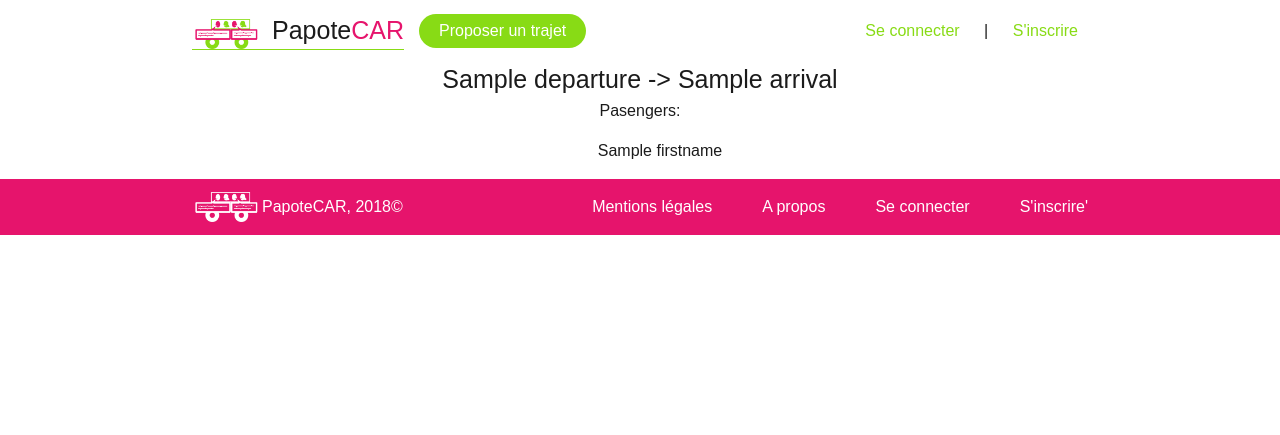
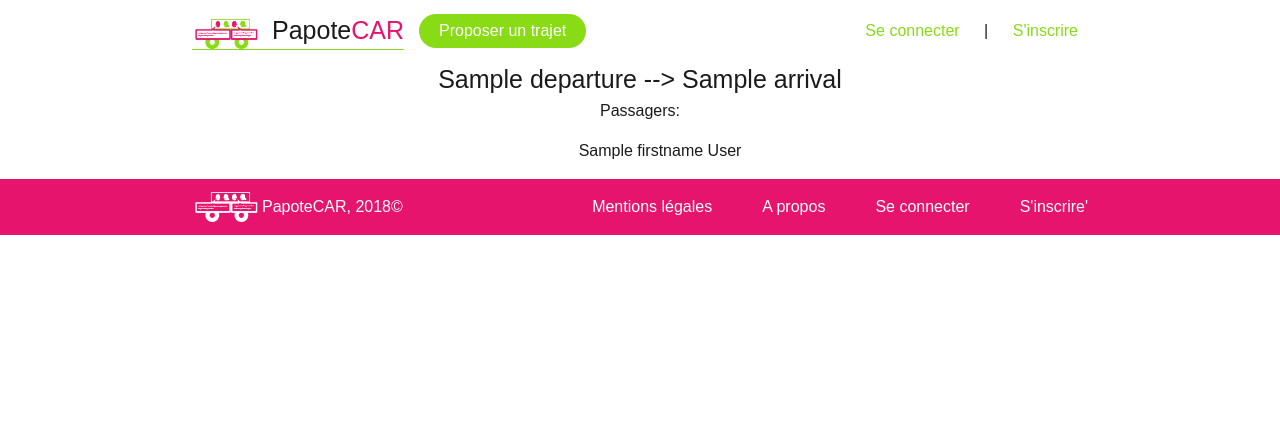
Before and after one commit to Val44300/papoteCar, a Symfony app: template templates/run/detailRun.html.twig in a window 1280 px wide. Shown: the top 435 px of the page. Run offline with Twig, Linux system fonts and the light colour scheme; the template is opened without the code that fills it: most values are stand-ins (such as "Sample title", 1, 10 or a date in 2020); some libraries are stand-ins or nearby versions; some web fonts are replaced.

Commit message:
Corrections de bugs --> supression des scpour les delete de la dashboard (pas utiles) | un peu de traitement css --> ajout d'affichage (titres..)

```diff
--- a/templates/run/detailRun.html.twig
+++ b/templates/run/detailRun.html.twig
@@ -2,13 +2,12 @@
 
 {% block body %}
 
-    <h1>{{ run.departure.cityName }} -> {{ run.arrival.cityName }}</h1>
+    <h1>{{ run.departure }} --> {{ run.arrival }}</h1>
 
-    Pasengers:
+    Passagers:
     <ul>
-    {% for pasenger in run.pasengers %}
-       <li> {{ pasenger.firstname }}</li>
-    {% else %}
+    {% for pasenger in run.passengers %}
+       <li> {{ passenger.firstname }} {{ passenger.lastname }}</li>
     {% endfor %}
 
     </ul>
```
